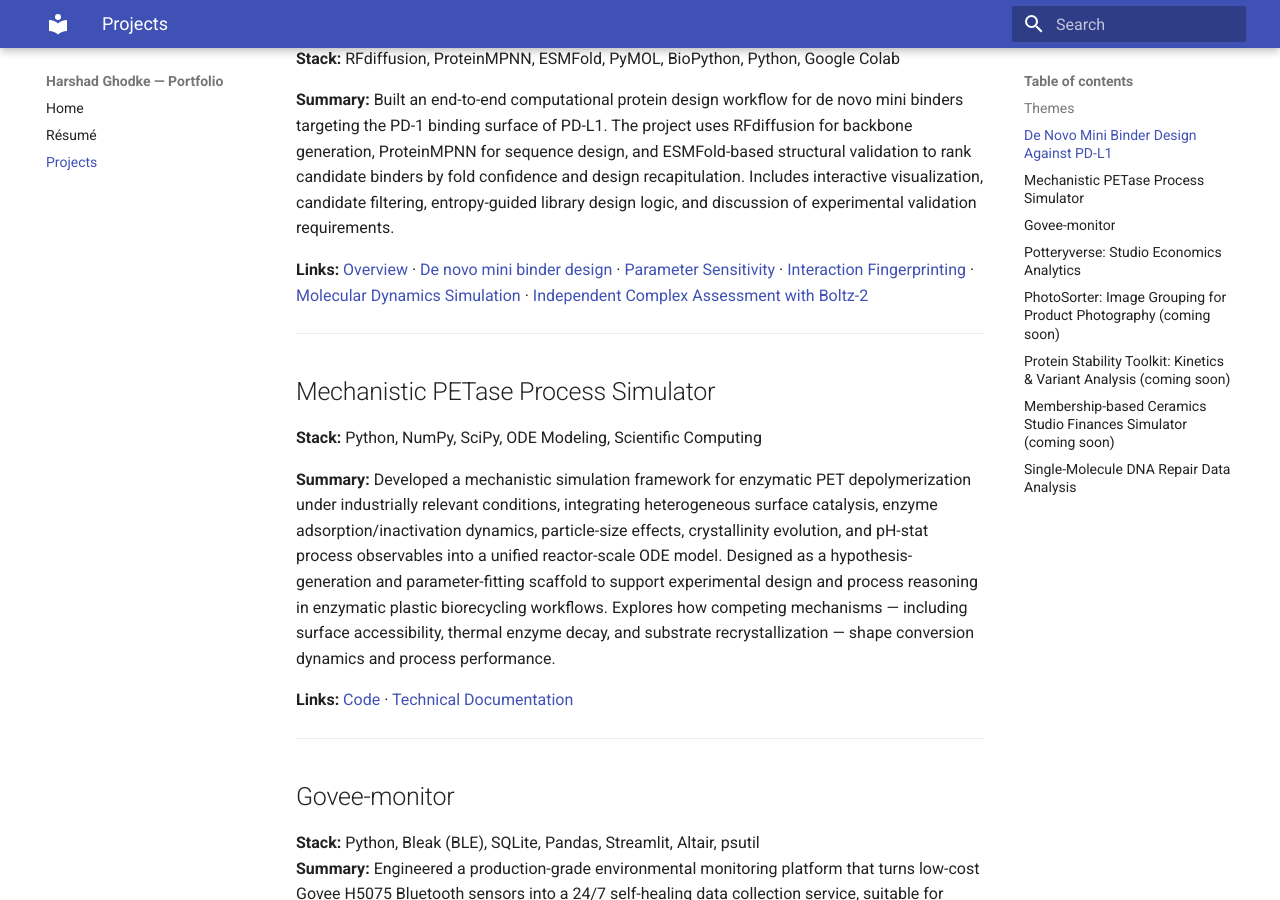
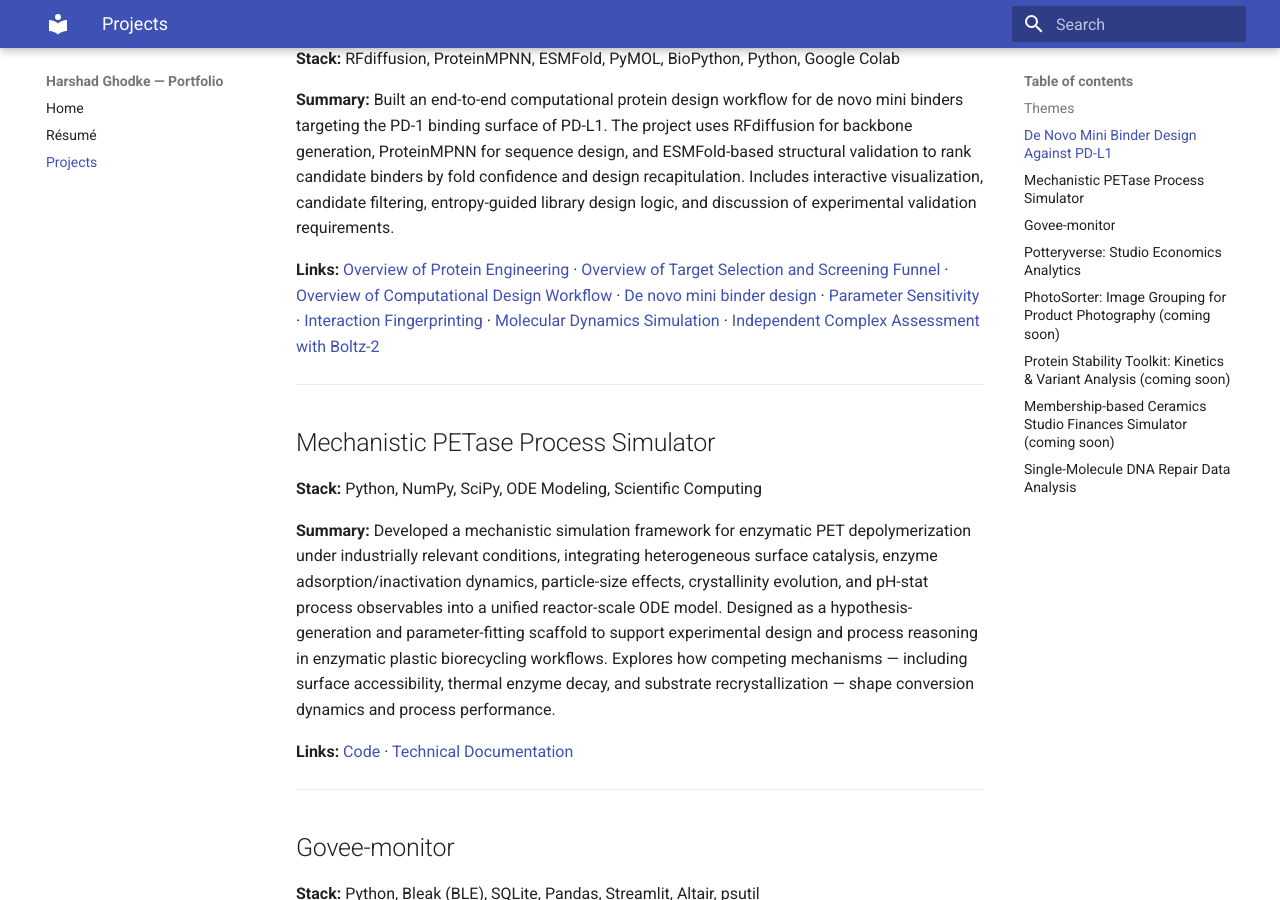
Before and after one commit to hghodkephd/hg-portfolio, an MkDocs documentation site: the page built from docs/projects.md, in a window 1280 px wide and 900 px high, scrolled down 547 px. Built offline with MkDocs 1.6.1 and Material for MkDocs 9.7.7, drawn with Linux system fonts in a browser that asks for light colours.

Commit message:
Revise links in PD-L1 mini binder project section
Updated project links for the PD-L1 mini binder project to provide more detailed overviews.

```diff
--- a/docs/projects.md
+++ b/docs/projects.md
@@ -15,7 +15,7 @@ Across these projects, common themes include mechanistic modeling, operational s
 
 **Summary:** Built an end-to-end computational protein design workflow for de novo mini binders targeting the PD-1 binding surface of PD-L1. The project uses RFdiffusion for backbone generation, ProteinMPNN for sequence design, and ESMFold-based structural validation to rank candidate binders by fold confidence and design recapitulation. Includes interactive visualization, candidate filtering, entropy-guided library design logic, and discussion of experimental validation requirements.
 
-**Links:** [Overview](/hg-portfolio/projects/pdl1-mini-binder/Page0_overview) · [De novo mini binder design](/hg-portfolio/projects/pdl1-mini-binder/Page1_denovo_minibinder_design) · [Parameter Sensitivity](/hg-portfolio/projects/pdl1-mini-binder/Page2_parameter_sensitivity) · [Interaction Fingerprinting](/hg-portfolio/projects/pdl1-mini-binder/Page3_interaction_fingerprinting/) · [Molecular Dynamics Simulation](/hg-portfolio/projects/pdl1-mini-binder/Page4_MDsimulations) · [Independent Complex Assessment with Boltz-2](/hg-portfolio/projects/pdl1-mini-binder/Page5_Boltz)
+**Links:** [Overview of Protein Engineering](/hg-portfolio/projects/pdl1-mini-binder/Page0_overview) · [Overview of Target Selection and Screening Funnel](/hg-portfolio/projects/pdl1-mini-binder/Page0_overview_1) · [Overview of Computational Design Workflow](/hg-portfolio/projects/pdl1-mini-binder/Page0_overview_2) · [De novo mini binder design](/hg-portfolio/projects/pdl1-mini-binder/Page1_denovo_minibinder_design) · [Parameter Sensitivity](/hg-portfolio/projects/pdl1-mini-binder/Page2_parameter_sensitivity) · [Interaction Fingerprinting](/hg-portfolio/projects/pdl1-mini-binder/Page3_interaction_fingerprinting/) · [Molecular Dynamics Simulation](/hg-portfolio/projects/pdl1-mini-binder/Page4_MDsimulations) · [Independent Complex Assessment with Boltz-2](/hg-portfolio/projects/pdl1-mini-binder/Page5_Boltz)
 
 ---
 
```
